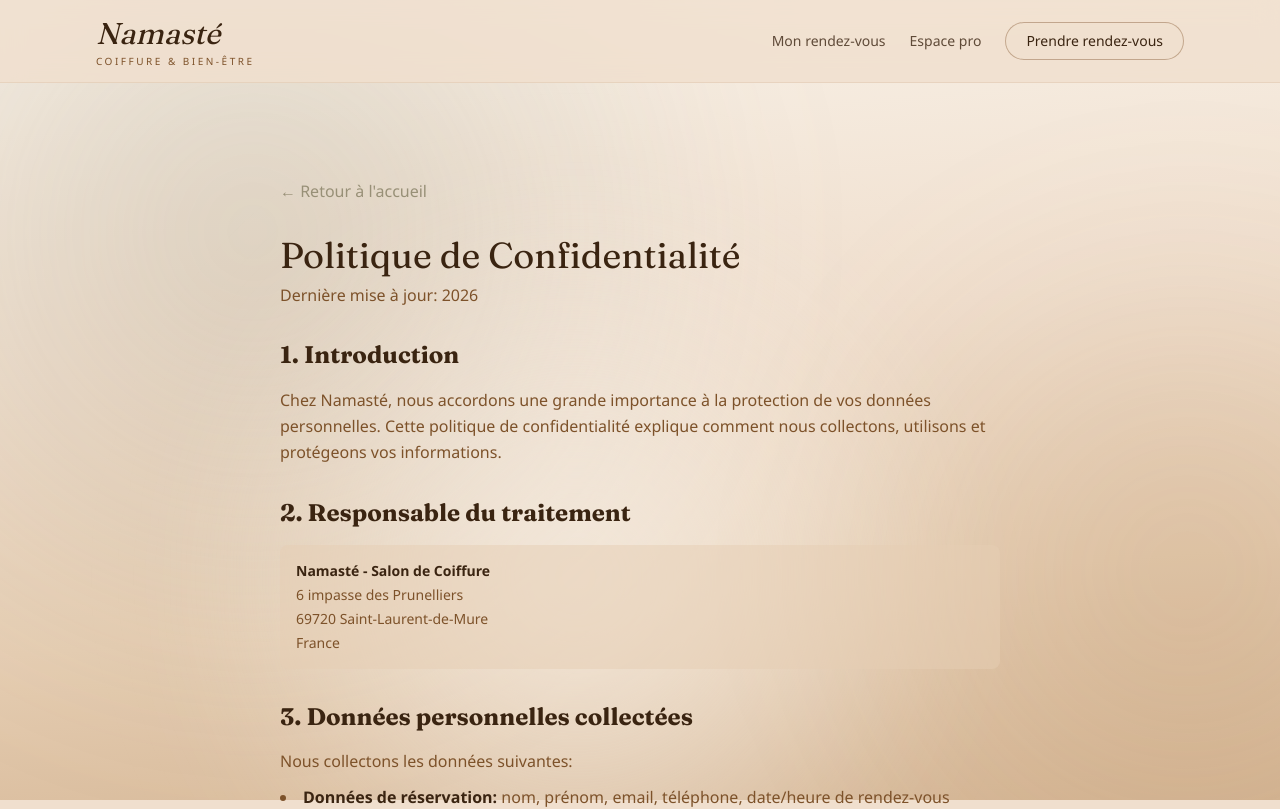
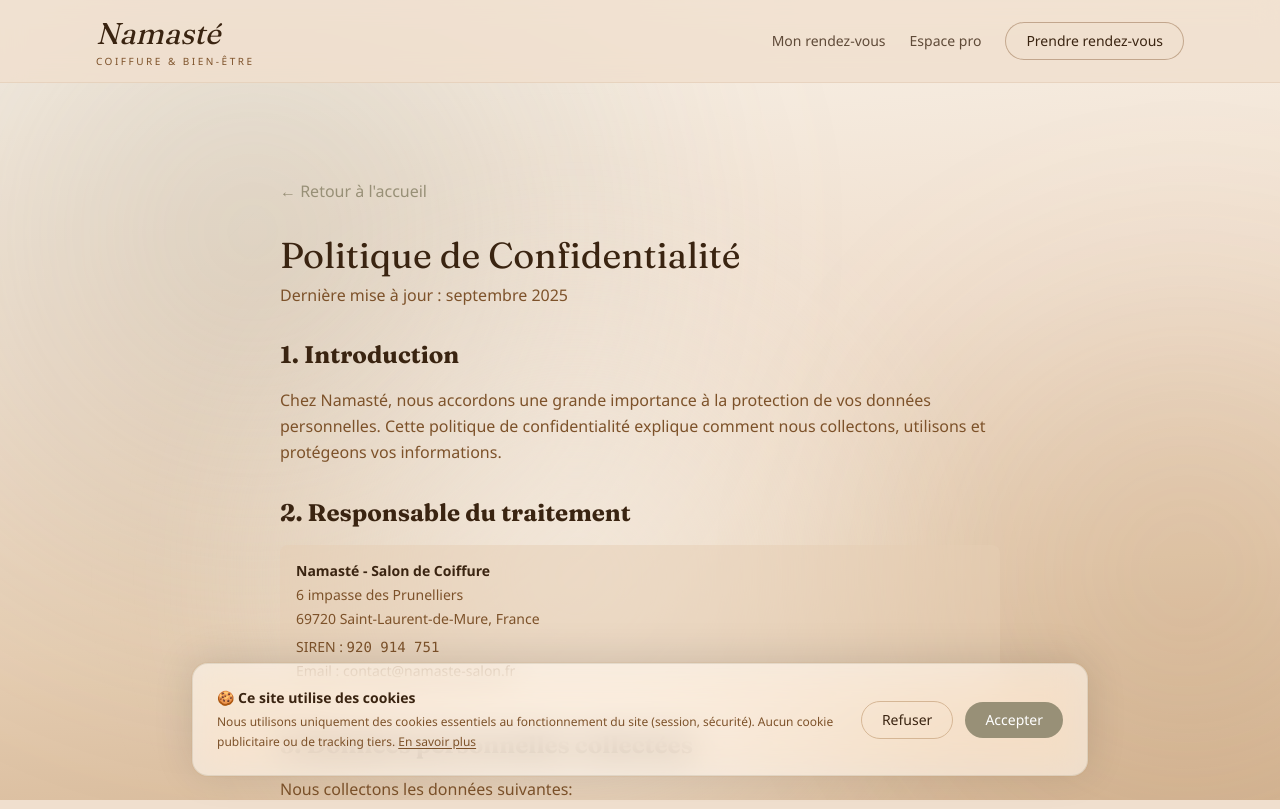
Before and after one commit to ELHIMASS/Namast-, a Next.js app: page /privacy in a window 1280 px wide. Shown: the top 809 px of the page. Built offline with nearby package versions, Linux system fonts and the light colour scheme.

Commit message:
Bannière cookies + SIREN + politique de confidentialité

```diff
--- a/src/app/layout.tsx
+++ b/src/app/layout.tsx
@@ -1,6 +1,7 @@
 import type { Metadata } from "next";
 import { Dancing_Script, Fraunces, Manrope } from "next/font/google";
 import { AnimatedBackground } from "@/components/AnimatedBackground";
+import { CookieBanner } from "@/components/CookieBanner";
 import "./globals.css";
 
 const fraunces = Fraunces({
@@ -40,6 +41,7 @@ export default function RootLayout({
       <body className="min-h-full flex flex-col bg-background text-foreground">
         <AnimatedBackground />
         {children}
+        <CookieBanner />
       </body>
     </html>
   );
--- a/src/app/privacy/page.tsx
+++ b/src/app/privacy/page.tsx
@@ -25,7 +25,7 @@ export default function PrivacyPage() {
         <article className="prose prose-sm max-w-none space-y-6">
           <div>
             <h1 className="font-serif text-4xl mb-2 text-foreground">Politique de Confidentialité</h1>
-            <p className="text-muted-foreground">Dernière mise à jour: {new Date().getFullYear()}</p>
+            <p className="text-muted-foreground">Dernière mise à jour&nbsp;: septembre 2025</p>
           </div>
 
           <section>
@@ -41,8 +41,9 @@ export default function PrivacyPage() {
             <div className="bg-muted/50 p-4 rounded-lg text-sm space-y-1">
               <p className="font-semibold text-foreground">Namasté - Salon de Coiffure</p>
               <p className="text-muted-foreground">6 impasse des Prunelliers</p>
-              <p className="text-muted-foreground">69720 Saint-Laurent-de-Mure</p>
-              <p className="text-muted-foreground">France</p>
+              <p className="text-muted-foreground">69720 Saint-Laurent-de-Mure, France</p>
+              <p className="text-muted-foreground mt-2">SIREN&nbsp;: <span className="font-mono">920 914 751</span></p>
+              <p className="text-muted-foreground">Email&nbsp;: contact@namaste-salon.fr</p>
             </div>
           </section>
 
--- /dev/null
+++ b/src/components/CookieBanner.tsx
@@ -0,0 +1,82 @@
+"use client";
+
+import { useEffect, useState } from "react";
+import Link from "next/link";
+
+export function CookieBanner() {
+  const [visible, setVisible] = useState(false);
+
+  useEffect(() => {
+    try {
+      const choix = localStorage.getItem("namaste_cookies");
+      if (!choix) setVisible(true);
+    } catch {
+      // localStorage indisponible (mode privé strict) → pas de bannière
+    }
+  }, []);
+
+  function accepter() {
+    try { localStorage.setItem("namaste_cookies", "accepte"); } catch { /* */ }
+    setVisible(false);
+  }
+
+  function refuser() {
+    try { localStorage.setItem("namaste_cookies", "refuse"); } catch { /* */ }
+    setVisible(false);
+  }
+
+  if (!visible) return null;
+
+  return (
+    <div
+      role="dialog"
+      aria-label="Gestion des cookies"
+      className="fixed bottom-0 left-0 right-0 z-50 p-4 sm:p-6"
+    >
+      <div className="mx-auto max-w-4xl">
+        <div
+          className="glass rounded-2xl border border-primary/20 bg-background/95 backdrop-blur-md shadow-2xl p-5 sm:p-6"
+          style={{
+            boxShadow: "0 -4px 40px rgba(0,0,0,0.12), 0 0 0 1px rgba(212,165,116,0.15)",
+          }}
+        >
+          <div className="flex flex-col sm:flex-row sm:items-center gap-4">
+            <div className="flex-1">
+              <p className="text-sm font-semibold text-foreground mb-1">
+                🍪 Ce site utilise des cookies
+              </p>
+              <p className="text-xs text-muted-foreground leading-relaxed">
+                Nous utilisons uniquement des cookies essentiels au fonctionnement du site
+                (session, sécurité). Aucun cookie publicitaire ou de tracking tiers.{" "}
+                <Link
+                  href="/cookies"
+                  className="underline underline-offset-2 hover:text-primary transition-colors"
+                >
+                  En savoir plus
+                </Link>
+              </p>
+            </div>
+            <div className="flex items-center gap-3 shrink-0">
+              <button
+                type="button"
+                id="cookie-refuser"
+                onClick={refuser}
+                className="rounded-full border border-border px-5 py-2 text-sm text-foreground transition-all duration-200 hover:border-primary/50 hover:text-primary active:scale-95"
+              >
+                Refuser
+              </button>
+              <button
+                type="button"
+                id="cookie-accepter"
+                onClick={accepter}
+                className="rounded-full bg-primary px-5 py-2 text-sm font-medium text-primary-foreground transition-all duration-200 hover:opacity-90 active:scale-95"
+              >
+                Accepter
+              </button>
+            </div>
+          </div>
+        </div>
+      </div>
+    </div>
+  );
+}
```
